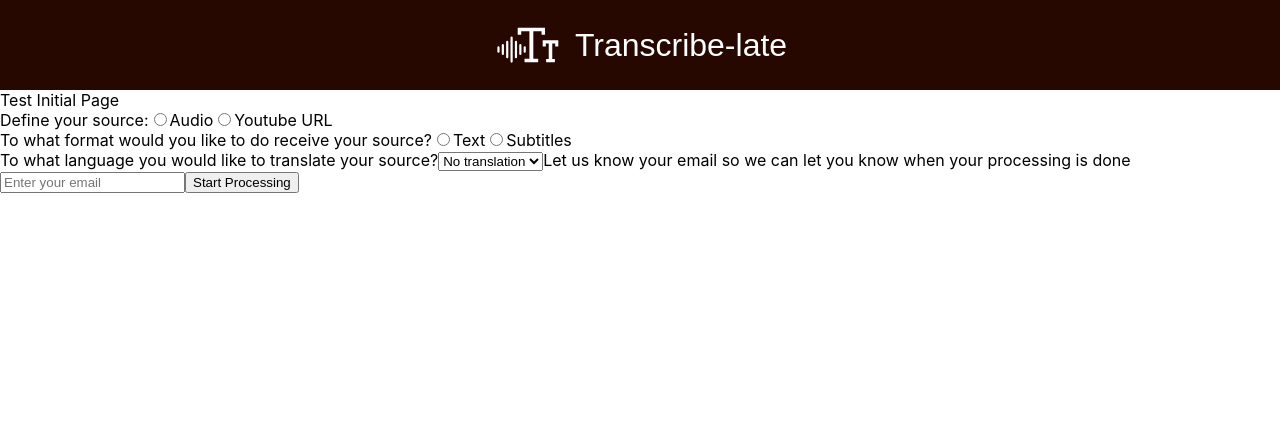
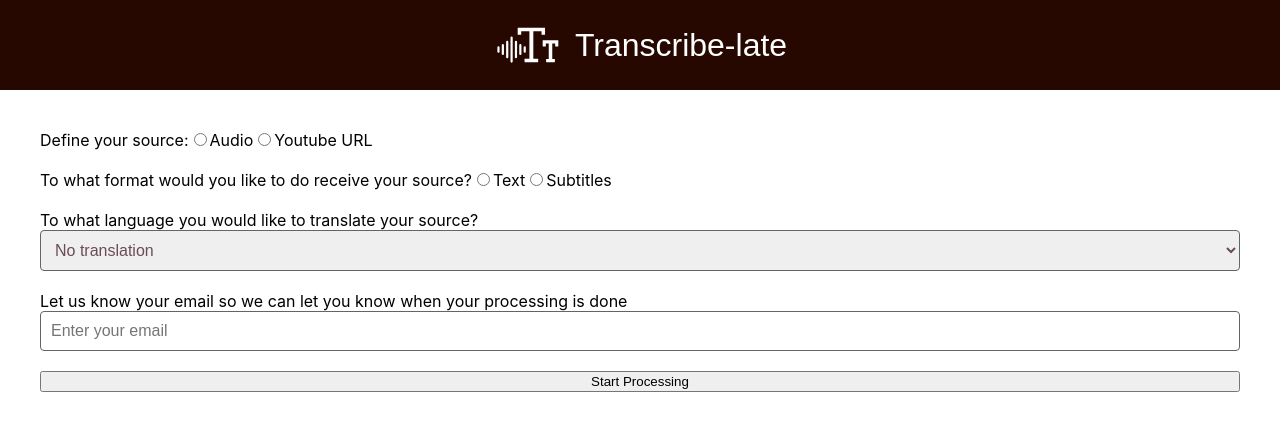
Before and after one commit to JenniferBorlenghi/TranscribeTranslate, a React (Create React App) app: page / in a window 1280 px wide. Shown: the top 430 px of the page. Built offline with nearby package versions, Linux system fonts and the light colour scheme.

Commit message:
adding express and things related to that

```diff
--- /dev/null
+++ b/src/apis/api-client.js
@@ -0,0 +1,81 @@
+export function extractVideoIdFromLink(url) {
+  // return the v parameter of the youtube url, that is the video id
+  return new URL(url).searchParams.get("v");
+}
+
+export async function processSource(
+  videoId,
+  resultType,
+  resultLanguage,
+  email,
+  callback
+) {
+  console.log("processing", videoId);
+  callback("Downloading audio...\n");
+  await downloadAudioFromVideo(videoId, callback);
+
+  // callback("\nTranscribing audio. It takes a while...\n");
+  // const transcription = await transcribe(videoId, resultType, callback);
+
+  // // if it was possible to get the transcription of the audio"
+  // if (transcription) {
+  //   console.log("transcription", transcription);
+
+  //   // // if translation is requested, then translate
+  //   // if (resultLanguage !== "no translation") {
+  //   //   callback("\nTranslating transcription...\n");
+  //   //   const translatedTranscription = await translate(
+  //   //     transcription,
+  //   //     resultLanguage,
+  //   //     callback
+  //   //   );
+  //   //   callback("\nDone!");
+  //   //   return translatedTranscription;
+  //   // } else {
+  //   //   // if no translation requested, return the transcription
+  //   //   callback("\nDone!");
+  //   //   return transcription;
+  //   // }
+  // }
+
+  // // if no transcription, return false
+  // return false;
+}
+
+export async function downloadAudioFromVideo(videoId, onProgress) {
+  console.log("download started");
+  // calling the API (backend) to get the audio
+  const res = await fetch(
+    `http://localhost:3000/api/audio?${new URLSearchParams({
+      video_id: videoId,
+    })}`
+  );
+  console.log("search", res);
+
+  // result from the api (the body)
+  const reader = res.body?.getReader();
+
+  if (reader) {
+    return streamedResponse(reader, onProgress);
+  }
+}
+
+async function streamedResponse(reader, onProgress) {
+  return await new Promise((resolve) => {
+    const decoder = new TextDecoder();
+    let result = "";
+    const readChunk = ({ done, value }) => {
+      if (done) {
+        resolve(result);
+        return;
+      }
+
+      const output = decoder.decode(value);
+      result += output;
+      onProgress(output);
+      reader.read().then(readChunk);
+    };
+
+    reader.read().then(readChunk);
+  });
+}
--- a/src/components/Form/index.js
+++ b/src/components/Form/index.js
@@ -1,4 +1,6 @@
-import { useState } from "react";
+import { useState, useRef } from "react";
+import "./styles.scss";
+import { extractVideoIdFromLink, processSource } from "./../../apis/api-client";
 
 export default function Form() {
   const [sourceType, setSourceType] = useState("");
@@ -6,11 +8,13 @@
   const [isYoutubeSource, setIsYoutubeSource] = useState(false);
   const [source, setSource] = useState("");
   const [resultType, setResultType] = useState("");
-  const [resultLanguage, setResultLanguage] = useState("");
+  const [resultLanguage, setResultLanguage] = useState("no translation");
   const [email, setEmail] = useState("");
   const [errorMessages, setErrorMessages] = useState([]);
 
-  const handleFormSubmit = (e) => {
+  const inputFile = useRef();
+
+  const handleFormSubmit = async (e) => {
     e.preventDefault();
 
     console.log(
@@ -28,16 +32,19 @@
 
     const arrayOfErrorMessages = [];
 
+    // verifying if the fields are all filled out
     if (
       sourceType === "" ||
       source === "" ||
       resultType === "" ||
-      resultLanguage === "" ||
-      email === ""
+      resultLanguage === ""
+      // ||
+      // email === ""
     ) {
       arrayOfErrorMessages.push("All fields are required.");
     }
 
+    // verifying if the youtube link provided is valid
     if (sourceType === "youtube") {
       const youtubeLinkPattern =
         /^(https?:\/\/)?(www\.)?(youtube\.com|youtu\.be)\/.+/;
@@ -46,12 +53,40 @@
       if (!isValidLink) {
         arrayOfErrorMessages.push("The link provided is not valid");
       }
+    }
 
     setErrorMessages(arrayOfErrorMessages);
 
     if (arrayOfErrorMessages.length === 0) {
       console.log("ready to work!");
+
+      if (sourceType === "youtube") {
+        // extract video id from the url
+        const videoId = extractVideoIdFromLink(source);
+
+        const videoTranscription = await processSource(
+          videoId,
+          resultType,
+          resultLanguage,
+          email,
+          (message) => {
+            console.log((prev) => prev + message);
           }
+        );
+        if (videoTranscription) {
+          console.log(videoTranscription);
+        }
+      }
+
+      // clear fields after sending them
+      setSourceType("");
+      setIsAudioSource("");
+      setIsYoutubeSource("");
+      setSource("");
+      setResultType("");
+      setResultLanguage("");
+      setEmail("");
+      //   inputFile.current.value = "";
     }
   };
 
@@ -108,19 +143,23 @@
 
         {/* Conditional Input File for audio source type */}
         {isAudioSource && (
+          <div>
             <label>
               Select an audio:
               <input
                 type="file"
                 accept="audio/*"
                 onChange={(e) => setSource(e.target.files[0])}
+                ref={inputFile}
               />
               {/*SEE WHY ADD REF HERE!!  */}
             </label>
+          </div>
         )}
 
         {/* Conditional Input Text for YouTube URL source type */}
         {isYoutubeSource && (
+          <div>
             <label>
               YouTube URL
               <input
@@ -130,6 +169,7 @@
                 onChange={(e) => setSource(e.target.value)}
               />
             </label>
+          </div>
         )}
 
         {/* Result type input radio */}
@@ -156,24 +196,27 @@
         </div>
 
         {/* Result language select input */}
+        <div>
           <label>
             To what language you would like to translate your source?
             <select
               value={resultLanguage}
               onChange={(e) => setResultLanguage(e.target.value)}
             >
-            <option value="notranslation">No translation</option>
+              <option value="no translation">No translation</option>
               <option value="english">English</option>
               <option value="portuguese">Portuguese</option>
               <option value="filipino">Filipino</option>
               <option value="japanese">Japanese</option>
             </select>
           </label>
+        </div>
 
         {/* User email input */}
+        <div>
           <label>
-          Let us know your email so we can let you know when your processing is
-          done
+            Let us know your email so we can let you know when your processing
+            is done
             <input
               type="email"
               placeholder="Enter your email"
@@ -181,6 +224,7 @@
               onChange={(e) => setEmail(e.target.value)}
             />
           </label>
+        </div>
 
         <button>Start Processing</button>
       </form>
--- /dev/null
+++ b/src/components/Form/styles.scss
@@ -0,0 +1,24 @@
+@import "./../../styles/variables.scss";
+
+form {
+  padding: 40px;
+  display: flex;
+  flex-direction: column;
+
+  & > div {
+    margin-bottom: 20px;
+  }
+
+  input[type="email"],
+  input[type="text"],
+  textarea,
+  select {
+    box-sizing: border-box;
+    width: 100%;
+    font-size: 1rem;
+    padding: 10px;
+    color: $secondary-color;
+    border: solid 1px $border-color;
+    border-radius: 4px;
+  }
+}
--- a/src/pages/InitialPage/index.js
+++ b/src/pages/InitialPage/index.js
@@ -4,7 +4,6 @@
 export default function InitialPage() {
   return (
     <PageContainer>
-      <div>Test Initial Page</div>
       <Form />
     </PageContainer>
   );
```
Also changed, not shown: package.json (+6 -1 lines), src/server.js (added, +29 -0 lines), 1 other file (tests, documents, lock files or other folders). Lines whose indentation alone changed are shown as unchanged.
